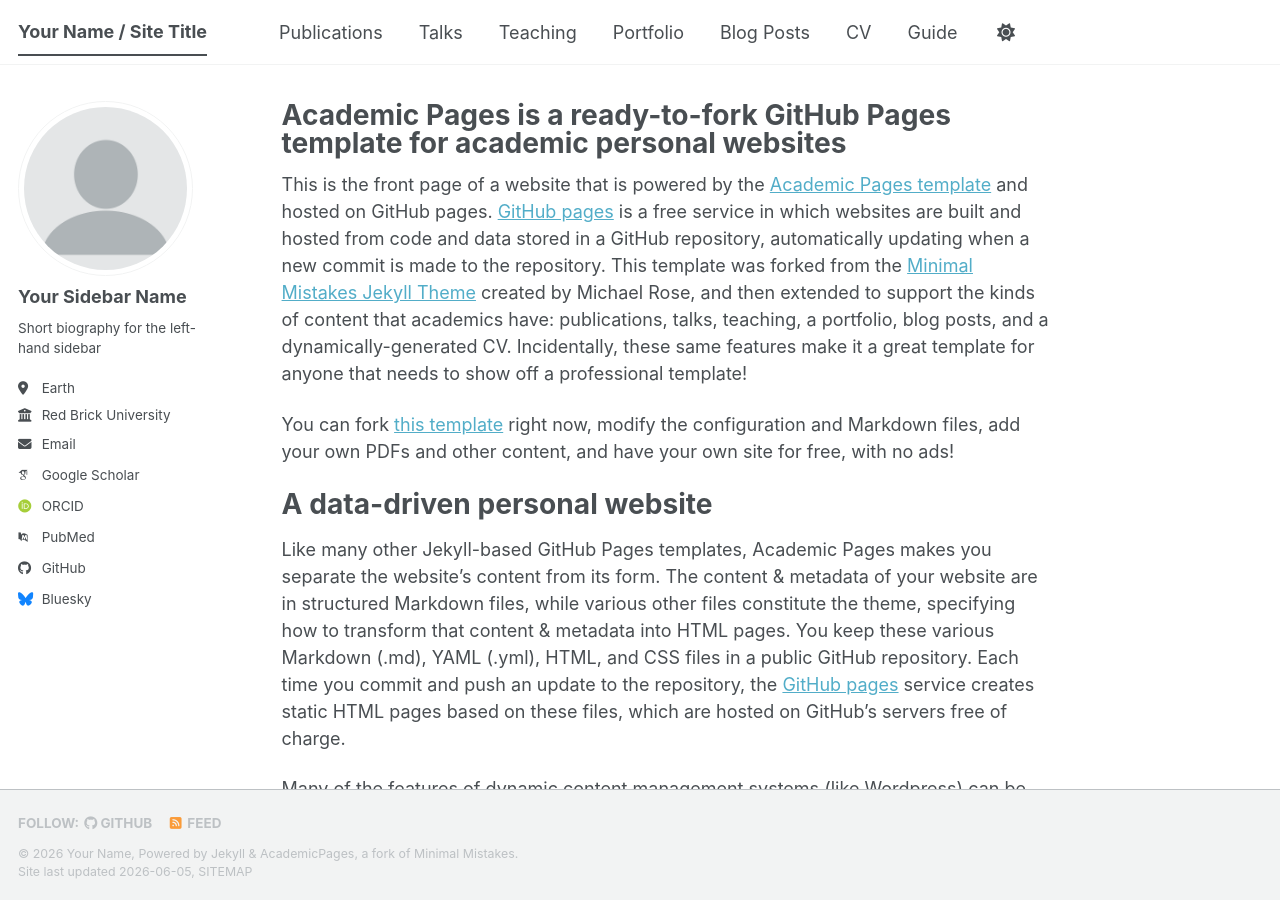
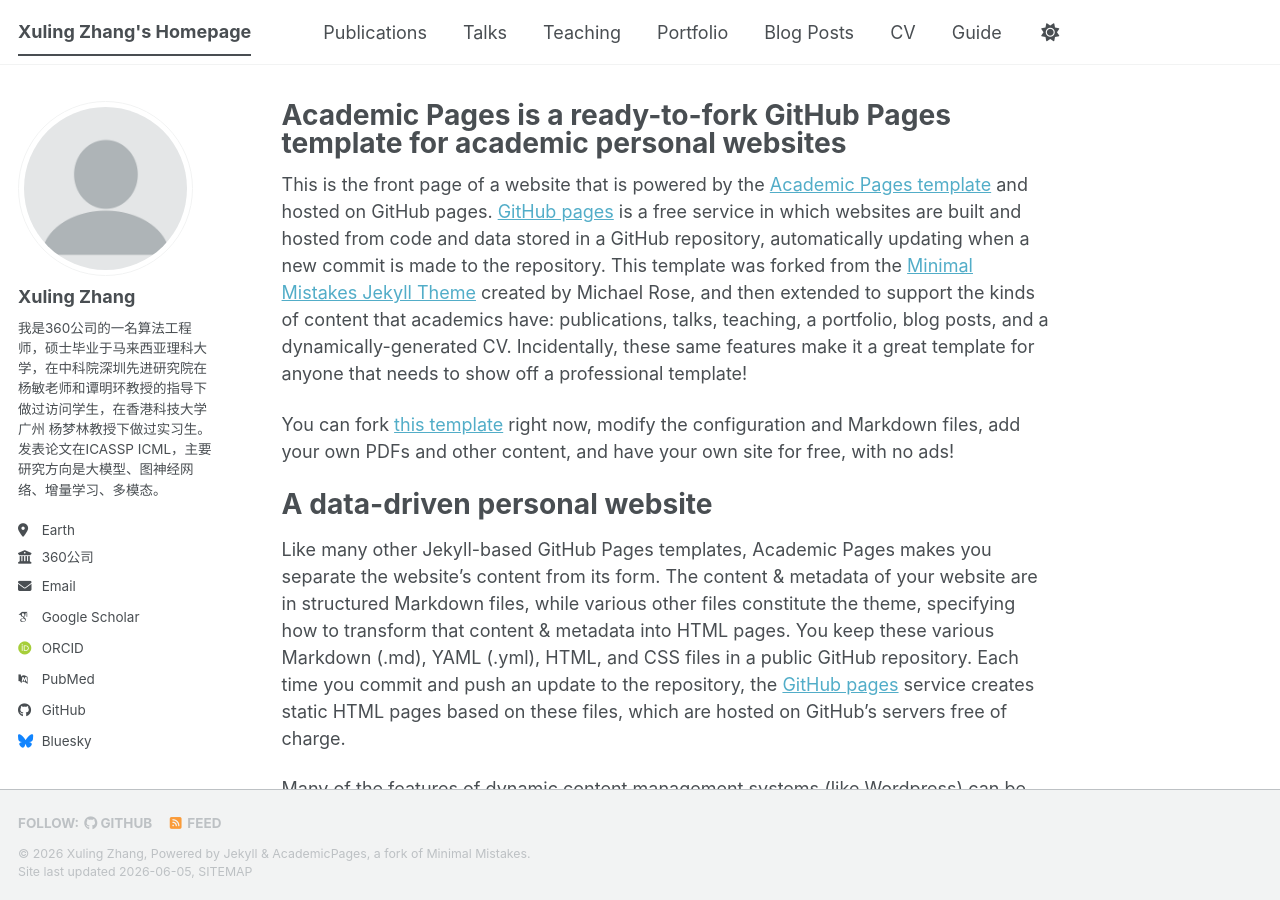
Before and after one commit to ryanskytree/homepage, a Jekyll site: the page built from _pages/about.md, in a window 1280 px wide and 900 px high. Built offline with Jekyll 4.4.1, drawn with Linux system fonts in a browser that asks for light colours; some web fonts are replaced; a script bundle is joined from its source files by our own code; library files that are not in the unit come from our copies.

Commit message:
Update site configuration and author information

```diff
--- a/_config.yml
+++ b/_config.yml
@@ -9,14 +9,14 @@
 # Basic Site Settings
 locale                   : "en-US"
 site_theme               : "default" # The available themes options are "default", "air", "sunrise", "mint", "dirt" and "contrast"
-title                    : "Your Name / Site Title"
+title                    : "Xuling Zhang's Homepage"
 title_separator          : "-"
-name                     : &name "Your Name"
-description              : &description "Your Name's academic portfolio"   # Update this with a general description of your site, this is the default if not overridden by a page
+name                     : &name "Xuling Zhang"
+description              : &description "研究兴趣包括大模型、机器学习、图神经网络、增量学习、多模态。"   # Update this with a general description of your site, this is the default if not overridden by a page
 url                      : https://ryanskytree.github.io # The base hostname & protocol for your site e.g. "https://[your GitHub username].github.io",
                                                            # or if you already have some other page hosted on Github then use "https://[your GitHub username].github.io/[Your Repo Name]"
-baseurl                  : "" # the subpath of your site, e.g. "/blog"
-repository               : "https://github.com/ryanskytree/academic.github.io"
+baseurl                  : "/homepage" # the subpath of your site, e.g. " /blog"
+repository               : "https://github.com/ryanskytree/homepage"
 
 # Site Author - The following control what appear as part of the author content on the side bar.
 #               If a field is blank the icon and link will not appear, otherwise it will be shown.
@@ -24,13 +24,13 @@ repository               : "https://github.com/ryanskytree/academic.github.io"
 author:
   # Biographic information
   avatar           : "profile.png"
-  name             : "Your Sidebar Name"
+  name             : "Xuling Zhang"
   pronouns         : # example: "she/her"
-  bio              : "Short biography for the left-hand sidebar"
+  bio              : "我是360公司的一名算法工程师，硕士毕业于马来西亚理科大学，在中科院深圳先进研究院在杨敏老师和谭明环教授的指导下做过访问学生，在香港科技大学广州 杨梦林教授下做过实习生。发表论文在ICASSP ICML，主要研究方向是大模型、图神经网络、增量学习、多模态。"
   location         : "Earth"
-  employer         : "Red Brick University"
+  employer         : "360公司"
   uri              : # URL
-  email            : "none@example.org"
+  email            : "xling.zhang@outlook.com"
 
   # Academic websites
   academia         : # URL
@@ -51,7 +51,7 @@ author:
   bitbucket        : # Username - Update with your username on the site
   codepen          : # Username
   dribbble         : # Username
-  github           : "academicpages"
+  github           : "ryanskytree"
   kaggle           : # Username
   stackoverflow    : # User number or user number and name (i.e., use "1" or "1/jeff-atwood")
 
```
Also changed, not shown: _data/authors.yml (+8 -8 lines).
